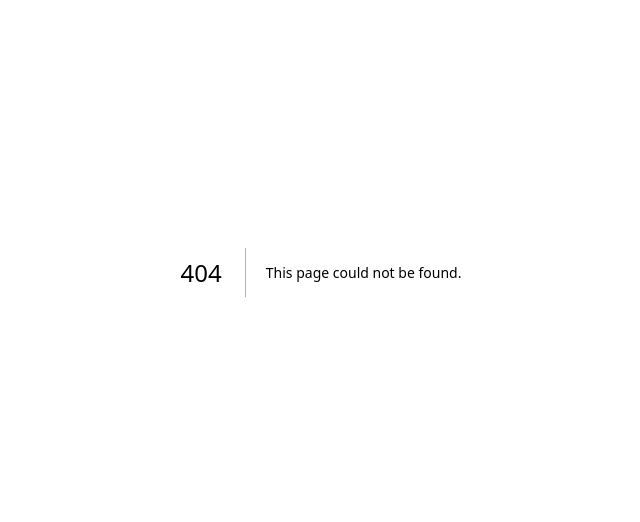
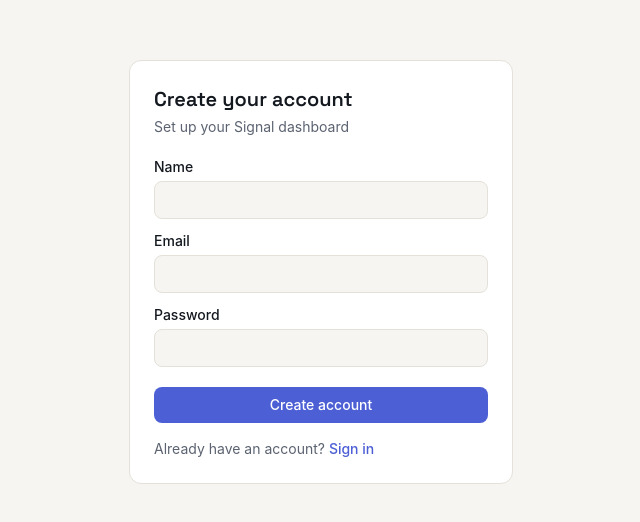
Before and after one commit to tech-dipesh/pgagi_online_oa, a Next.js app: page /signup in a window 1280 px wide. Before the commit this address had no page. Shown: the part 128-650 px from the top of the page, without its empty margins (319-959 px from the left). Built offline with nearby package versions, Linux system fonts and the light colour scheme.

Commit message:
The Pnpm Setup With also Fix teh New Deprecated Zod validaton with a Cursor pointers, The Login Page And Signup Page is Also Added Here with the Basic Details

```diff
--- a/pnpm-workspace.yaml
+++ b/pnpm-workspace.yaml
@@ -1,6 +1,6 @@
 allowBuilds:
-  '@prisma/engines': set this to true or false
-  better-sqlite3: set this to true or false
-  esbuild: set this to true or false
-  prisma: set this to true or false
-  unrs-resolver: set this to true or false
+  '@prisma/engines': false
+  better-sqlite3: true
+  esbuild: true
+  prisma: true
+  unrs-resolver: true
--- a/src/app/api/auth/signup/route.ts
+++ b/src/app/api/auth/signup/route.ts
@@ -1,5 +1,6 @@
 import { NextResponse } from "next/server"
 import bcrypt from "bcryptjs"
+import {z} from "zod"
 import { prisma } from "@/lib/prisma"
 import { signupSchema } from "@/lib/validation/auth"
 
@@ -8,7 +9,7 @@ export async function POST(request: Request) {
   const parsed = signupSchema.safeParse(body)
 
   if (!parsed.success) {
-    return NextResponse.json({ error: parsed.error.flatten() }, { status: 400 })
+    return NextResponse.json({ error: z.treeifyError(parsed.error) }, { status: 400 })
   }
 
   const existingUser = await prisma.user.findUnique({ where: { email: parsed.data.email } })
--- /dev/null
+++ b/src/app/login/page.tsx
@@ -0,0 +1,19 @@
+import Link from "next/link"
+import { LoginForm } from "@/components/auth/LoginForm"
+
+export default function LoginPage() {
+  return (
+    <div className="flex min-h-screen items-center justify-center bg-canvas px-4">
+      <div className="w-full max-w-sm rounded-xl border border-line bg-surface p-6">
+        <h1 className="font-display text-xl font-semibold">Sign in to Signal</h1>
+        <p className="mt-1 text-sm text-ink-muted">Your personalized content dashboard</p>
+        <div className="mt-5">
+          <LoginForm />
+        </div>
+        <p className="mt-4 text-sm text-ink-muted">
+          Don&apos;t have an account? <Link href="/signup" className="font-medium text-tech">Create one</Link>
+        </p>
+      </div>
+    </div>
+  )
+}
--- /dev/null
+++ b/src/app/signup/page.tsx
@@ -0,0 +1,19 @@
+import Link from "next/link"
+import { SignupForm } from "@/components/auth/SignupForm"
+
+export default function SignupPage() {
+  return (
+    <div className="flex min-h-screen items-center justify-center bg-canvas px-4">
+      <div className="w-full max-w-sm rounded-xl border border-line bg-surface p-6">
+        <h1 className="font-display text-xl font-semibold">Create your account</h1>
+        <p className="mt-1 text-sm text-ink-muted">Set up your Signal dashboard</p>
+        <div className="mt-5">
+          <SignupForm />
+        </div>
+        <p className="mt-4 text-sm text-ink-muted">
+          Already have an account? <Link href="/login" className="font-medium text-tech">Sign in</Link>
+        </p>
+      </div>
+    </div>
+  )
+}
--- a/src/components/auth/LoginForm.tsx
+++ b/src/components/auth/LoginForm.tsx
@@ -11,7 +11,7 @@ export function LoginForm() {
   const [error, setError] = useState<string | null>(null)
   const [submitting, setSubmitting] = useState(false)
 
-  async function handleSubmit(event: React.FormEvent) {
+  async function handleSubmit(event: React.SubmitEvent) {
     event.preventDefault()
     setSubmitting(true)
     setError(null)
--- a/src/components/auth/ProfileMenu.tsx
+++ b/src/components/auth/ProfileMenu.tsx
@@ -19,7 +19,7 @@ export function ProfileMenu() {
       <button
         type="button"
         onClick={() => setOpen((value) => !value)}
-        className="flex h-9 w-9 items-center justify-center overflow-hidden rounded-full bg-tech font-mono text-xs font-medium text-white"
+        className="flex h-9 w-9 items-center justify-center overflow-hidden rounded-full bg-tech font-mono text-xs font-medium text-white cursor-pointer"
       >
         {session.user.image ? (
           <Image src={session.user.image} alt="" width={36} height={36} className="h-full w-full object-cover" />
--- a/src/components/auth/SignupForm.tsx
+++ b/src/components/auth/SignupForm.tsx
@@ -12,7 +12,7 @@ export function SignupForm() {
   const [error, setError] = useState<string | null>(null)
   const [submitting, setSubmitting] = useState(false)
 
-  async function handleSubmit(event: React.FormEvent) {
+  async function handleSubmit(event: React.SubmitEvent) {
     event.preventDefault()
     setSubmitting(true)
     setError(null)
--- a/src/components/feed/ContentCard.tsx
+++ b/src/components/feed/ContentCard.tsx
@@ -124,7 +124,7 @@ export function ContentCard({ item, dragHandleProps }: ContentCardProps) {
               type="button"
               onClick={() => dispatch(toggleFavorite(item.id))}
               aria-label={isFavorite ? "Remove from favorites" : "Add to favorites"}
-              className="text-ink-muted hover:text-finance"
+              className="text-ink-muted hover:text-finance cursor-pointer"
             >
               <Star size={16} fill={isFavorite ? "currentColor" : "none"} color={isFavorite ? "var(--color-finance)" : "currentColor"} />
             </button>
--- a/src/components/layout/Header.tsx
+++ b/src/components/layout/Header.tsx
@@ -1,5 +1,3 @@
-"use client"
-
 import { SearchBar } from "@/components/search/SearchBar"
 import { DarkModeToggle } from "@/components/theme/DarkModeToggle"
 import { LanguageSwitcher } from "@/components/settings/LanguageSwitcher"
--- a/src/components/layout/Sidebar.tsx
+++ b/src/components/layout/Sidebar.tsx
@@ -32,7 +32,7 @@ export function Sidebar({ activeSection, onSelectSection }: SidebarProps) {
             key={section}
             type="button"
             onClick={() => onSelectSection(section)}
-            className={`flex items-center gap-3 rounded-lg px-3 py-2 text-sm transition-colors ${
+            className={`flex items-center gap-3 rounded-lg px-3 py-2 text-sm transition-colors cursor-pointer ${
               isActive
                 ? "bg-canvas font-medium text-ink"
                 : "text-ink-muted hover:bg-canvas"
--- a/src/components/settings/LanguageSwitcher.tsx
+++ b/src/components/settings/LanguageSwitcher.tsx
@@ -19,10 +19,10 @@ export function LanguageSwitcher() {
       value={language}
       onChange={(event) => dispatch(setLanguage(event.target.value as SupportedLanguage))}
       aria-label="Choose language"
-      className="rounded-lg border border-line bg-canvas px-2 py-1.5 text-sm"
+      className="rounded-lg border border-line bg-canvas px-2 py-1.5 text-sm cursor-pointer"
     >
       {supportedLanguages.map((code) => (
-        <option key={code} value={code}>
+        <option key={code} value={code} className="cursor-pointer">
           {languageLabels[code]}
         </option>
       ))}
--- a/src/components/theme/DarkModeToggle.tsx
+++ b/src/components/theme/DarkModeToggle.tsx
@@ -13,7 +13,7 @@ export function DarkModeToggle() {
       type="button"
       onClick={() => dispatch(setDarkMode(!darkMode))}
       aria-label="Toggle dark mode"
-      className="flex h-9 w-9 items-center justify-center rounded-full border border-line text-ink-muted hover:text-ink"
+      className="flex h-9 w-9 items-center justify-center rounded-full border border-line text-ink-muted hover:text-ink cursor-pointer"
     >
       {darkMode ? <Sun size={16} /> : <Moon size={16} />}
     </button>
```
Also changed, not shown: 1 other file (tests, documents, lock files or other folders).
